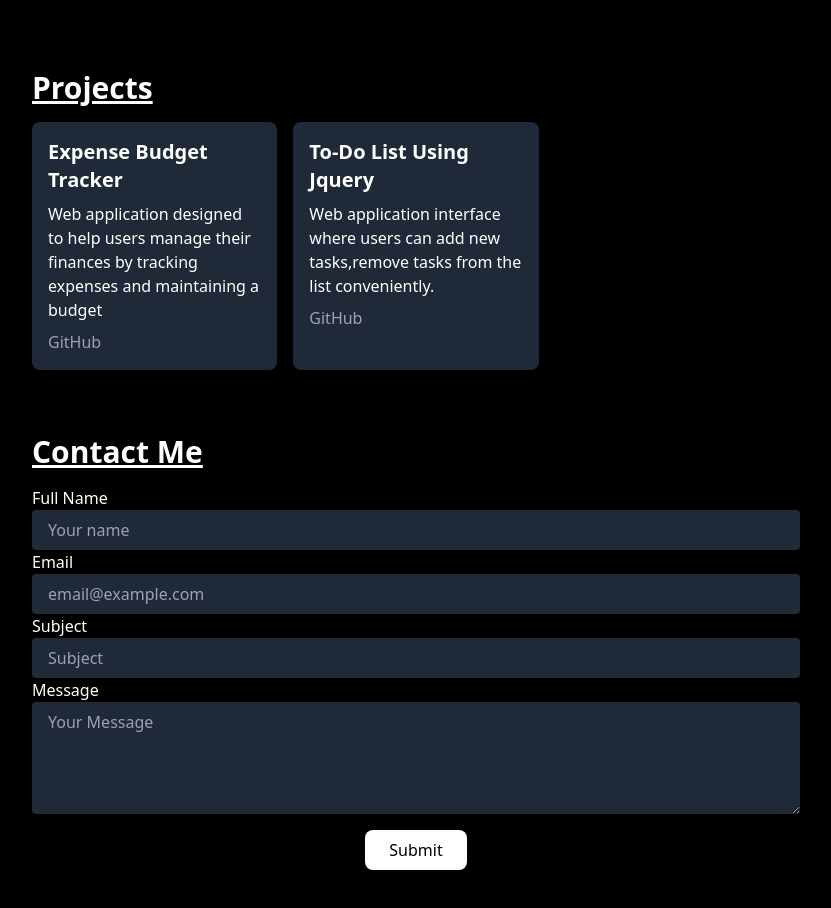
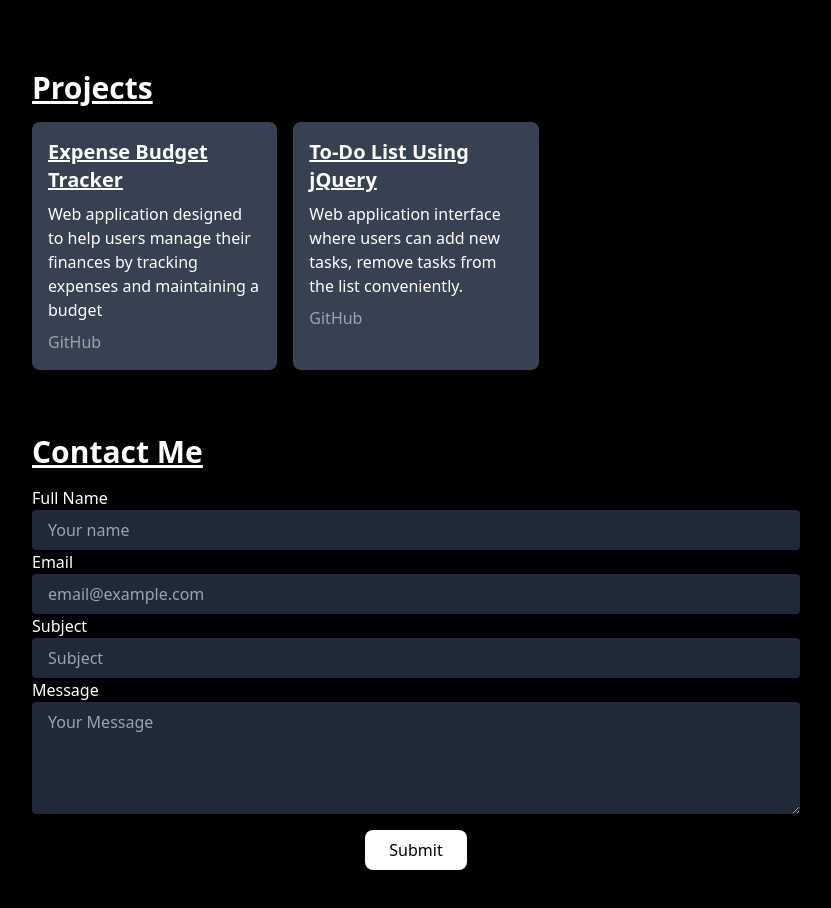
Before and after one commit to sandhya6456/portfolio, a plain HTML site: page index.html in a window 1280 px wide. Shown: the part 1500-2408 px from the top of the page, without its empty margins (0-831 px from the left). Drawn offline with nearby package versions, Linux system fonts and the light colour scheme.

Commit message:
My Portfolio

```diff
--- a/index.html
+++ b/index.html
@@ -122,18 +122,19 @@
 <section id="projects" class="mt-8 bg-black p-4 rounded-lg">
     <h2 class="text-3xl font-bold mb-4 text-center lg:text-left text-white underline">Projects</h2>
     <div class="grid grid-cols-1 md:grid-cols-2 lg:grid-cols-3 gap-4">
-        <div class="bg-gray-800 p-4 rounded-lg">
-            <h3 class="text-xl font-bold mb-2 text-white">Expense Budget Tracker</h3>
+        <div class="bg-gray-700 p-4 rounded-lg hover:bg-gray-600">
+            <h3 class="text-xl font-bold mb-2 text-white underline">Expense Budget Tracker</h3>
             <p class="text-white">Web application designed to help users manage their finances by tracking expenses and maintaining a budget</p>
-            <!-- <a href="#" class="text-blue-400 hover:underline mt-2 block">View Project</a> -->
-            <a href="https://github.com/sandhya6456/ExpenseBudgetTracker" class="text-gray-400 hover:text-white mt-2 block" target="_blank">GitHub</a>
+            <a href="https://github.com/sandhya6456/ExpenseBudgetTracker" class="text-gray-400 hover:text-white hover:underline mt-2 block" target="_blank">GitHub</a>
         </div>
-        <div class="bg-gray-800 p-4 rounded-lg">
-            <h3 class="text-xl font-bold mb-2 text-white">To-Do List Using Jquery</h3>
-            <p class="text-white"> Web application interface where users can add new tasks,remove tasks from the list conveniently.</p>
-            <!-- <a href="#" class="text-blue-400 hover:underline mt-2 block">View Project</a> -->
-            <a href="https://github.com/sandhya6456/ToDoList" class="text-gray-400 hover:text-white mt-2 block" target="_blank">GitHub</a>
+
+        <div class="bg-gray-700 p-4 rounded-lg hover:bg-gray-600">
+            <h3 class="text-xl font-bold mb-2 text-white underline">To-Do List Using jQuery</h3>
+            <p class="text-white">Web application interface where users can add new tasks, remove tasks from the list conveniently.</p>
+            <a href="https://github.com/sandhya6456/ToDoList" class="text-gray-400 hover:text-white hover:underline mt-2 block" target="_blank">GitHub</a>
         </div>
+
+
         <!-- <div class="bg-gray-800 p-4 rounded-lg">
             <h3 class="text-xl font-bold mb-2 text-white">Project 3</h3>
             <p class="text-white">Description of project 3. This is a brief overview of what the project is about.</p> -->
```
